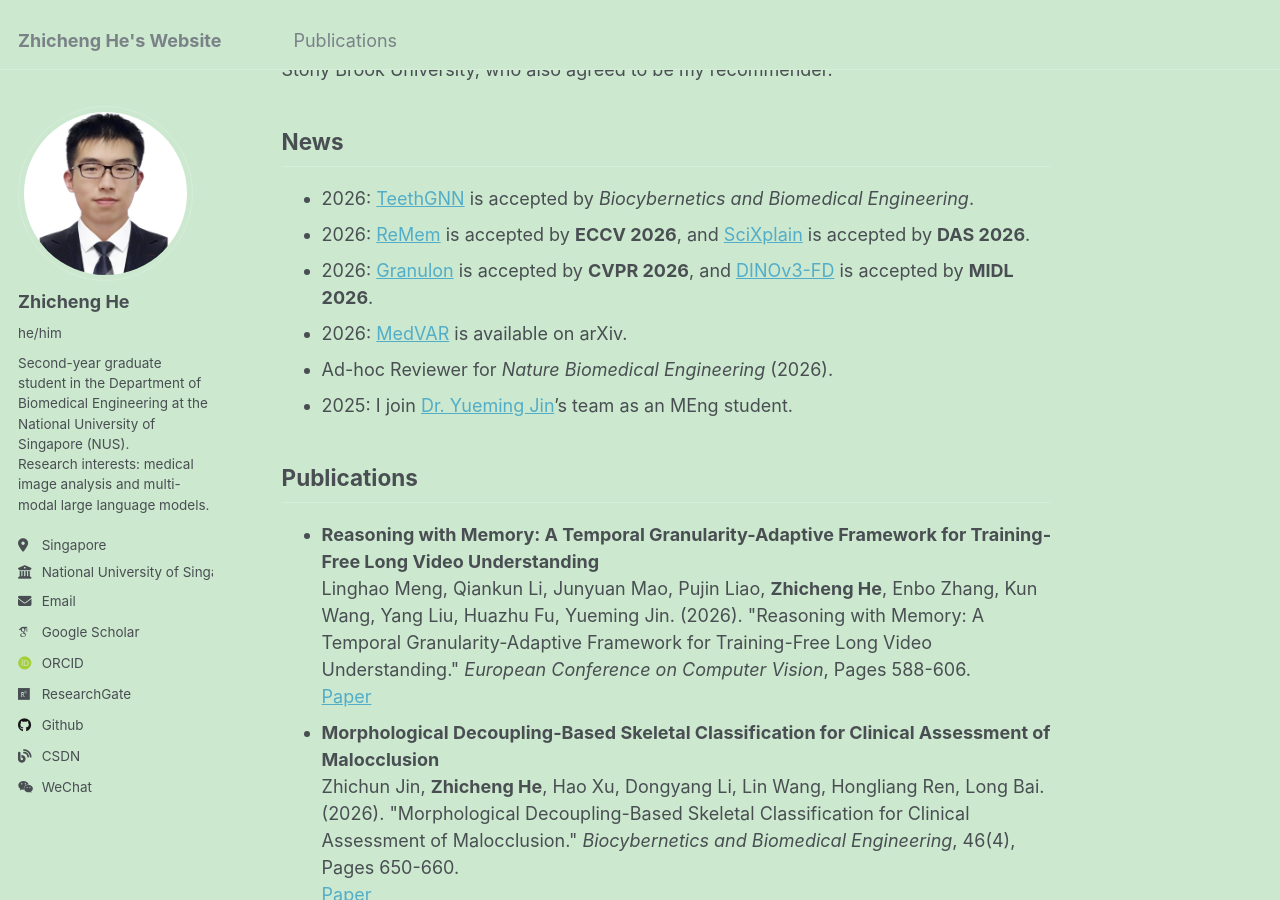
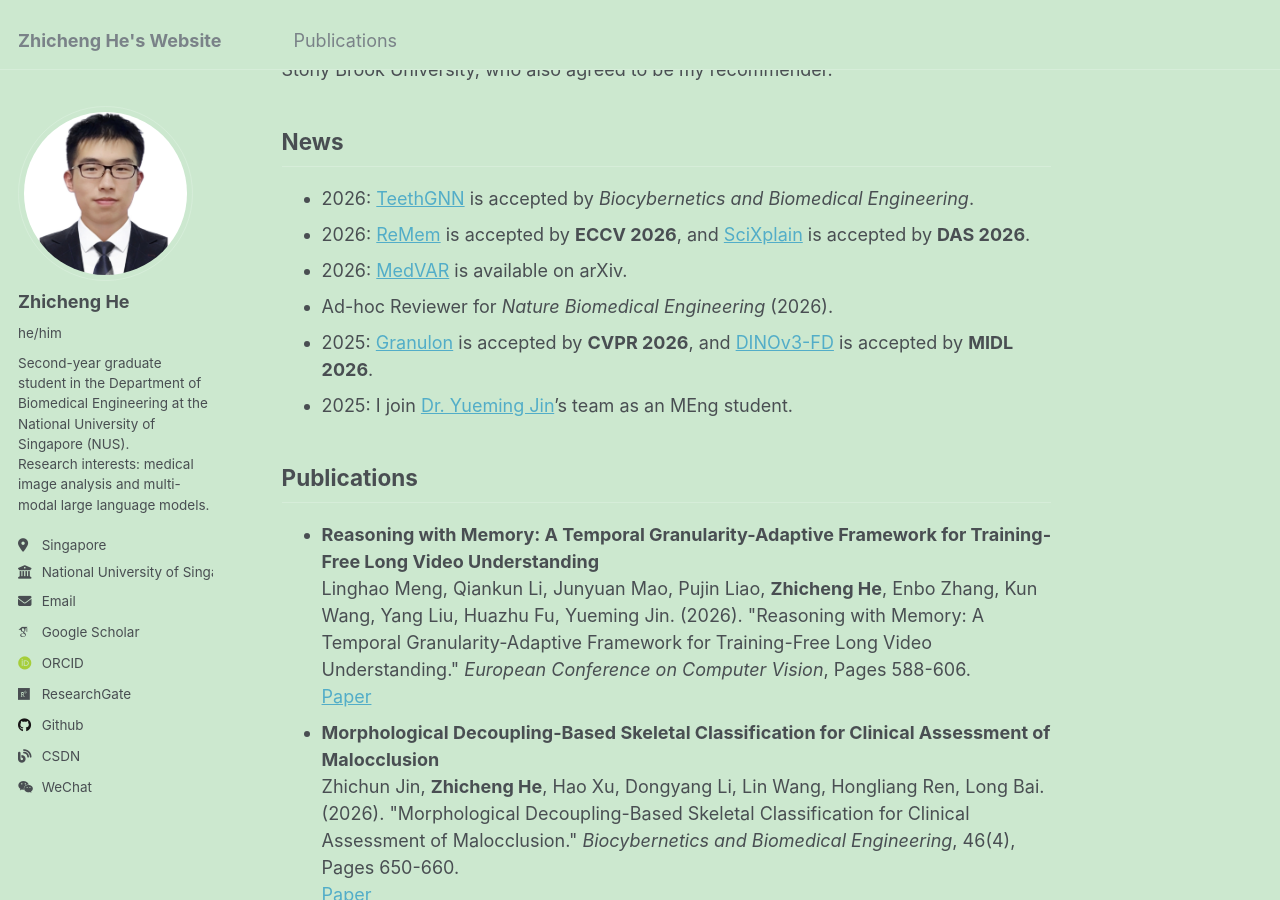
Before and after one commit to hezhicheng2002/hezhicheng2002.github.io, a Jekyll site: the page built from _pages/about.md, in a window 1280 px wide and 900 px high, scrolled down 332 px. Built offline with Jekyll 4.4.1, drawn with Linux system fonts in a browser that asks for light colours; some web fonts are replaced; some of the changed lines change nothing that is shown.

Commit message:
Date Granulon and DINOv3-FD news to 2025

```diff
--- a/_pages/about.md
+++ b/_pages/about.md
@@ -16,9 +16,9 @@ News
 ------
 - 2026: [TeethGNN](https://arxiv.org/abs/2609.09801) is accepted by <em>Biocybernetics and Biomedical Engineering</em>.
 - 2026: [ReMem](https://arxiv.org/abs/2607.24794) is accepted by <strong>ECCV 2026</strong>, and [SciXplain](https://doi.org/10.1007/978-3-032-36207-0_28) is accepted by <strong>DAS 2026</strong>.
-- 2026: [Granulon](https://openaccess.thecvf.com/content/CVPR2026/html/Mao_Granulon_Awakening_Pixel-Level_Visual_Encoders_with_Adaptive_Multi-Granularity_Semantics_for_CVPR_2026_paper.html) is accepted by <strong>CVPR 2026</strong>, and [DINOv3-FD](https://openreview.net/forum?id=cAVWntFxlF) is accepted by <strong>MIDL 2026</strong>.
 - 2026: [MedVAR](https://arxiv.org/abs/2602.14512) is available on arXiv.
 - Ad-hoc Reviewer for <em>Nature Biomedical Engineering</em> (2026).
+- 2025: [Granulon](https://openaccess.thecvf.com/content/CVPR2026/html/Mao_Granulon_Awakening_Pixel-Level_Visual_Encoders_with_Adaptive_Multi-Granularity_Semantics_for_CVPR_2026_paper.html) is accepted by <strong>CVPR 2026</strong>, and [DINOv3-FD](https://openreview.net/forum?id=cAVWntFxlF) is accepted by <strong>MIDL 2026</strong>.
 - 2025: I join [Dr. Yueming Jin](https://yuemingjin.github.io/)'s team as an MEng student.
 
 Publications
```
